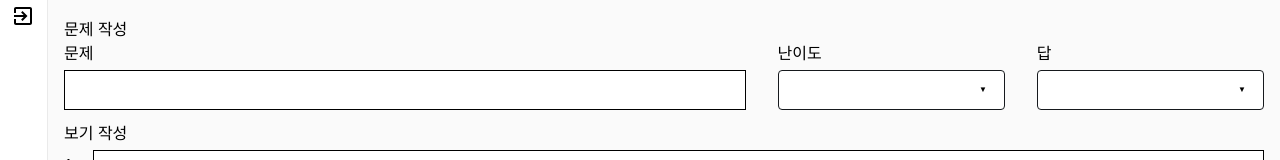
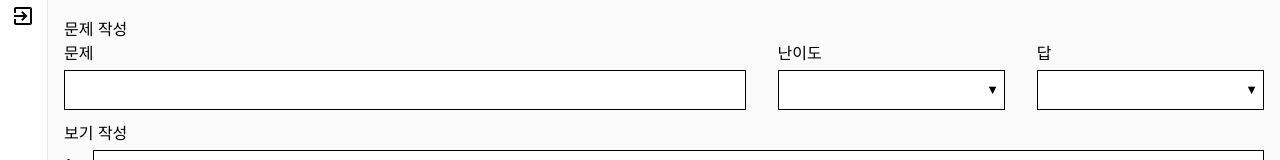
Before and after one commit to kkimsuhyeon/wondertax_backoffice, a React (Create React App) app: page /problems/basic/regist in a window 1280 px wide. Shown: the part 292-452 px from the top of the page. Built offline with nearby package versions, Linux system fonts and the light colour scheme.

Commit message:
dropbox 수정

```diff
--- a/src/components/common/DropBox.tsx
+++ b/src/components/common/DropBox.tsx
@@ -1,140 +1,154 @@
-import React, { useState, useMemo, useCallback } from 'react';
+import React, { useState, useCallback, useRef } from 'react';
 import styled, { css } from 'styled-components';
 
-export interface DataType {
+export interface DropboxItem {
   name: string;
   value: string;
 }
 
-interface WrapperProps {
+interface WrapperPropTypes {
   width?: string;
-  height?: string;
-  margin?: string;
   disabled?: boolean;
   selected?: string;
+  margin?: string;
 }
 
-export interface PropTypes extends Omit<WrapperProps, 'selected'> {
-  onChange: (value: DataType) => void;
-  list: Array<DataType>;
+export interface PropTypes extends Omit<WrapperPropTypes, 'selected'> {
+  list: Array<DropboxItem>;
+  value?: DropboxItem['value'];
+  onChange: (value: DropboxItem) => void;
+  count?: string;
   placeholder?: string;
-  value: string;
   height?: string;
-  count?: string;
-  className?: string;
 }
 
-const Wrapper = styled.div<WrapperProps>`
-  ${({ ...props }) =>
-    css`
-      user-select: none;
-      cursor: pointer;
-      position: relative;
-      width: ${props.width ?? `100%`};
-      ${props.margin && `margin: ${props.margin};`}
-      background-color: white;
-      border-radius: 4px;
-      font-size: 14px;
-      & > div > div:first-child {
-        ${!props.selected && `color: #E1E1E1;`}
-      }
-      & li {
-        padding: 0 10px;
-        width: 100%;
-        height: 2.5rem;
-        line-height: 2.5rem;
-        cursor: pointer;
-        &[data-value='${props.selected}'] {
-          background-color: '#EF9CAC';
-        }
-        &:hover {
-          background-color: '#EF9CAC';
-        }
-      }
-      ${props.disabled &&
-      css`
-        cursor: not-allowed;
-        background-color: '#EF9CAC';
-      `}
-    `}
-  &:focus {
-    outline: none;
-  }
-`;
-
-const Selector = styled.div<{ height?: string }>`
-  ${({ height }) => css`
-    height: ${height ?? `52px`};
-    display: flex;
-    align-items: center;
-    justify-content: space-between;
-    border: 1px solid #16191d;
-    border-radius: 4px;
-    padding: 0px 17px;
-    @media screen and (max-width: 500px) {
-      font-size: 14px;
-      height: ${height ?? '46px'};
-    }
-  `}
-`;
-
-const List = styled.ul<{ open?: boolean; count?: string }>`
-  ${({ open, count = '4' }) => css`
-    ${!open && `display: none;`}
-    overflow-y: auto;
-    position: absolute;
-    width: 100%;
-    border: 1px solid #16191d;
-    border-top: 0;
-    height: ${`${Number(count) * 2.5}rem`};
-    background-color: #fff;
-    &::-webkit-scrollbar {
-      width: 0.3rem;
-      background: rgba(0, 0, 0, 0.05);
-      &-thumb {
-        background-color: '#AAAAAA';
-        border-radius: 5px;
-      }
-    }
-  `}
-`;
-
-function DropBox({ width, margin, height, onChange, disabled, list, placeholder, value, count }: PropTypes) {
-  const [isOpen, setOpen] = useState(false);
-
-  const toggleOpen = useCallback(() => {
-    if (!disabled) setOpen((prev) => !prev);
-  }, [disabled]);
+function DropBox({ list, count = '4', placeholder, height = '2.5rem', width = '100%', disabled = false, onChange, margin }: PropTypes) {
+  const wrapperRef = useRef<HTMLDivElement | null>(null);
+  const [{ name, value }, setSelectValue] = useState<DropboxItem>({ name: '', value: '' });
 
   const handleClick = useCallback(
-    ({ name, value }: DataType) => {
-      onChange({ name, value });
-      setOpen(false);
+    ({ name, value }) => {
+      setSelectValue({ name: name, value: value });
+      onChange({ name: name, value: value });
+      wrapperRef.current?.blur();
     },
     [onChange]
   );
 
-  const selectedName = useMemo(() => list.find((item) => item.value === value)?.name ?? placeholder, [list, value, placeholder]);
+  const handleWrapperClick = useCallback((e: React.MouseEvent<HTMLDivElement>) => {
+    if (document.activeElement === e.currentTarget) {
+      e.preventDefault(); // mouseDown은 Focus를 일으키는 이벤트임.
+      // 즉 mouseDown의 기본 이벤트를 막게되면 Focus를 막는다.
+      e.currentTarget.blur();
+    }
+  }, []);
 
-  const makeList = useMemo(
-    () =>
-      list.map(({ name, value }) => (
-        <li key={value} data-value={value} onClick={() => handleClick({ name, value })}>
-          {name}
-        </li>
-      )),
-    [handleClick, list]
-  );
   return (
-    <Wrapper width={width} margin={margin} disabled={disabled} selected={value} tabIndex={0} onBlur={() => setOpen(false)}>
-      <Selector height={height} onClick={toggleOpen}>
-        <div>{selectedName}</div>
-        <div style={{ fontSize: '0.5rem' }}>{isOpen ? '▲' : '▼'}</div>
-      </Selector>
-      <List open={isOpen} count={count}>
-        {makeList}
+    <Wrapper
+      tabIndex={0}
+      ref={wrapperRef}
+      onMouseDown={handleWrapperClick}
+      width={width}
+      disabled={disabled}
+      selected={value}
+      margin={margin}
+    >
+      <Selector height={height}>{value === '' ? placeholder : name}</Selector>
+      <List count={count}>
+        {list.map(({ name, value }) => (
+          <div
+            key={value}
+            data-value={value}
+            onMouseDown={(e) => e.stopPropagation()}
+            // 이벤트 전파 방지.
+            onClick={() => handleClick({ name: name, value: value })}
+          >
+            {name}
+          </div>
+        ))}
       </List>
     </Wrapper>
   );
 }
+
 export default DropBox;
+
+const Selector = styled.div<{ height: string }>`
+  position: relative;
+  height: ${({ height }) => height};
+  line-height: ${({ height }) => height};
+  text-align: center;
+  cursor: pointer;
+  border: 1px solid black;
+  display: flex;
+  align-items: center;
+  justify-content: center;
+  background-color: ${({ theme }) => theme.white};
+
+  &::after {
+    content: '▼';
+    position: absolute;
+    right: 5px;
+    font-size: 0.8rem;
+  }
+`;
+
+const List = styled.div<{ count: string; isOpen?: boolean }>`
+  ${({ theme, count }) => css`
+    position: absolute;
+    display: none;
+    overflow-y: auto;
+    height: ${`${count === '1' ? `2.54rem` : +count * 2.52}rem`};
+    width: 100%;
+    border: 1px solid black;
+    border-top: none;
+    background-color: ${theme.white};
+  `}
+
+  & > div {
+    text-align: center;
+    height: 2.5rem;
+    line-height: 2.5rem;
+    cursor: pointer;
+  }
+`;
+
+const Wrapper = styled.div<WrapperPropTypes>`
+  ${({ disabled, width, theme, selected }) => css`
+    position: relative;
+    user-select: none;
+    width: ${width};
+
+    & > ${List} > div[data-value='${selected}'] {
+      background-color: ${theme.lemon};
+    }
+
+    &:focus {
+      & > ${List} {
+        display: block;
+      }
+
+      & > ${Selector}::after {
+        content: '▲';
+      }
+    }
+
+    ${disabled &&
+    css`
+      & > ${Selector} {
+        cursor: not-allowed;
+        background-color: ${theme.whiteGray};
+      }
+
+      &:focus {
+        & > ${List} {
+          display: none;
+        }
+
+        & > ${Selector}::after {
+          content: '▼';
+        }
+      }
+    `}
+  `}
+`;
```
Also changed, not shown: src/components/common/DropboxTemp.tsx (deleted, +0 -137 lines).
